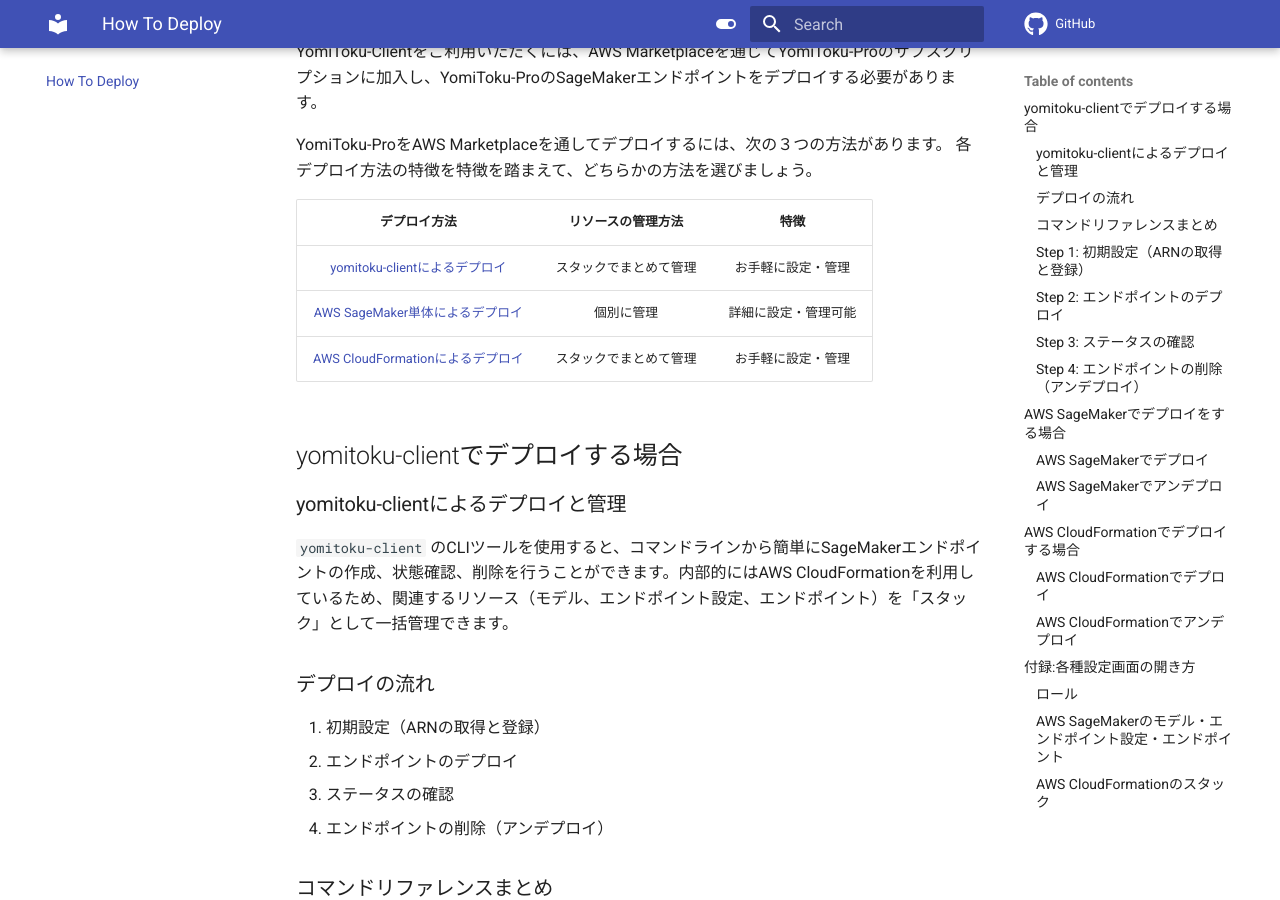
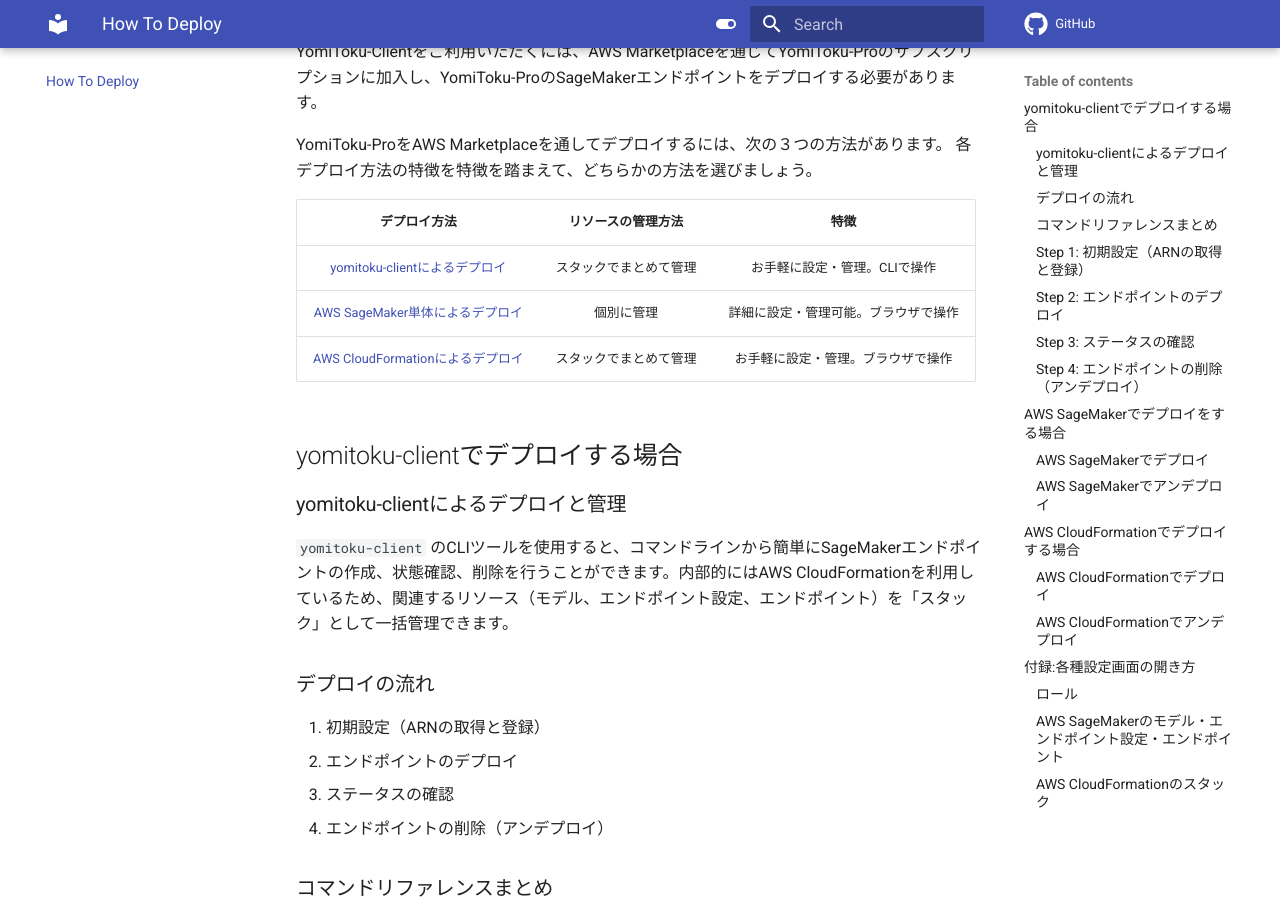
Before and after one commit to MLism-Inc/yomitoku-client, an MkDocs documentation site: the page built from docs/deploy-yomitoku-pro.md, in a window 1280 px wide and 900 px high, scrolled down 333 px. Built offline with MkDocs 1.6.1 and Material for MkDocs 9.7.7, drawn with Linux system fonts in a browser that asks for light colours; comment, search, counter and statistics services are not loaded.

Commit message:
Update docs/deploy-yomitoku-pro.md
Co-authored-by: m5t0 <107174608+m5t0@users.noreply.github.com>

```diff
--- a/docs/deploy-yomitoku-pro.md
+++ b/docs/deploy-yomitoku-pro.md
@@ -11,9 +11,9 @@
 
 |デプロイ方法|リソースの管理方法|特徴|
 |:--:|:--:|:--:|
-|[yomitoku-clientによるデプロイ](#yomitoku-client)|スタックでまとめて管理|お手軽に設定・管理|
-|[AWS SageMaker単体によるデプロイ](#aws-sagemaker)|個別に管理|詳細に設定・管理可能|
-|[AWS CloudFormationによるデプロイ](#aws-cloudformation)|スタックでまとめて管理|お手軽に設定・管理|
+|[yomitoku-clientによるデプロイ](#yomitoku-client)|スタックでまとめて管理|お手軽に設定・管理。CLIで操作|
+|[AWS SageMaker単体によるデプロイ](#aws-sagemaker)|個別に管理|詳細に設定・管理可能。ブラウザで操作|
+|[AWS CloudFormationによるデプロイ](#aws-cloudformation)|スタックでまとめて管理|お手軽に設定・管理。ブラウザで操作|
 
 
 ## yomitoku-clientでデプロイする場合
```
